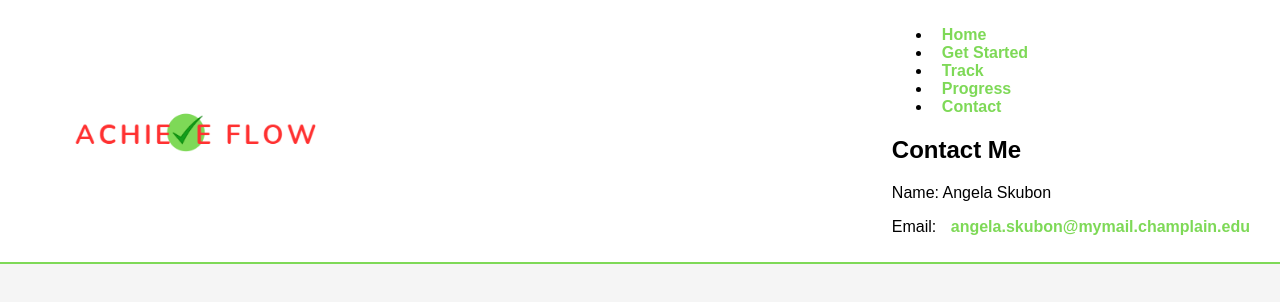
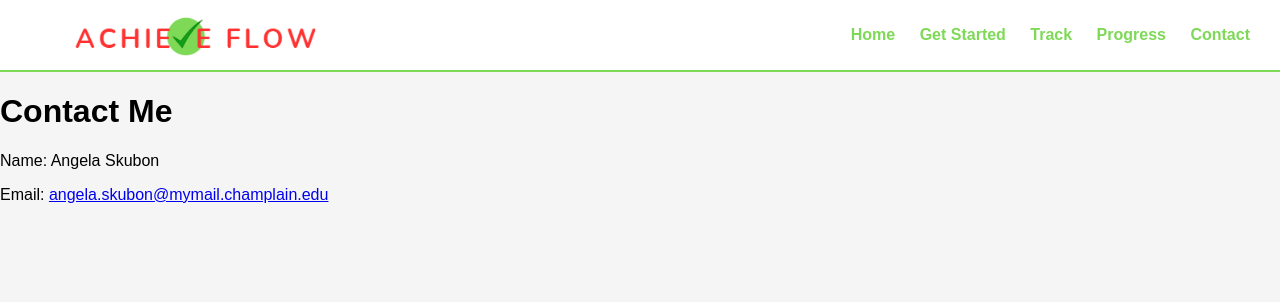
Before and after one commit to theskubs/AchieveFlow, a plain HTML site: page templates/contact.html in a window 1280 px wide. Drawn offline with Linux system fonts and the light colour scheme.

Commit message:
Update contact.html
Changes made to toolbar

```diff
--- a/templates/contact.html
+++ b/templates/contact.html
@@ -1,3 +1,4 @@
+<!--contact-->
 <!DOCTYPE html>
 <html lang="en">
 <head>
@@ -7,19 +8,17 @@
     <link rel="stylesheet" href="/static/style.css">
 </head>
 <body>
-    <!-- navbar.html -->
-    <body>
         <header>
             <img src="/assets/logo_2.png" alt="Achieve Flow Logo" class="logo">
             <nav>
                 <ul>
-                    <li><a href="/">Home</a></li>
-                    <li><a href="/add_habit">Get Started</a></li>
-                    <li><a href="/track">Track</a></li>
-                    <li><a href="/progress">Progress</a></li>
-                    <li><a href="/contact">Contact</a></li>
+                    <a href="/">Home</a>
+                    <a href="/add_habit">Get Started</a>
+                    <a href="/track">Track</a>
+                    <a href="/progress">Progress</a>
+                    <a href="/contact">Contact</a>
                 </ul>
-
+        </header>
     <div class="content">
         <h1>Contact Me</h1>
         <p>Name: Angela Skubon</p>
```
